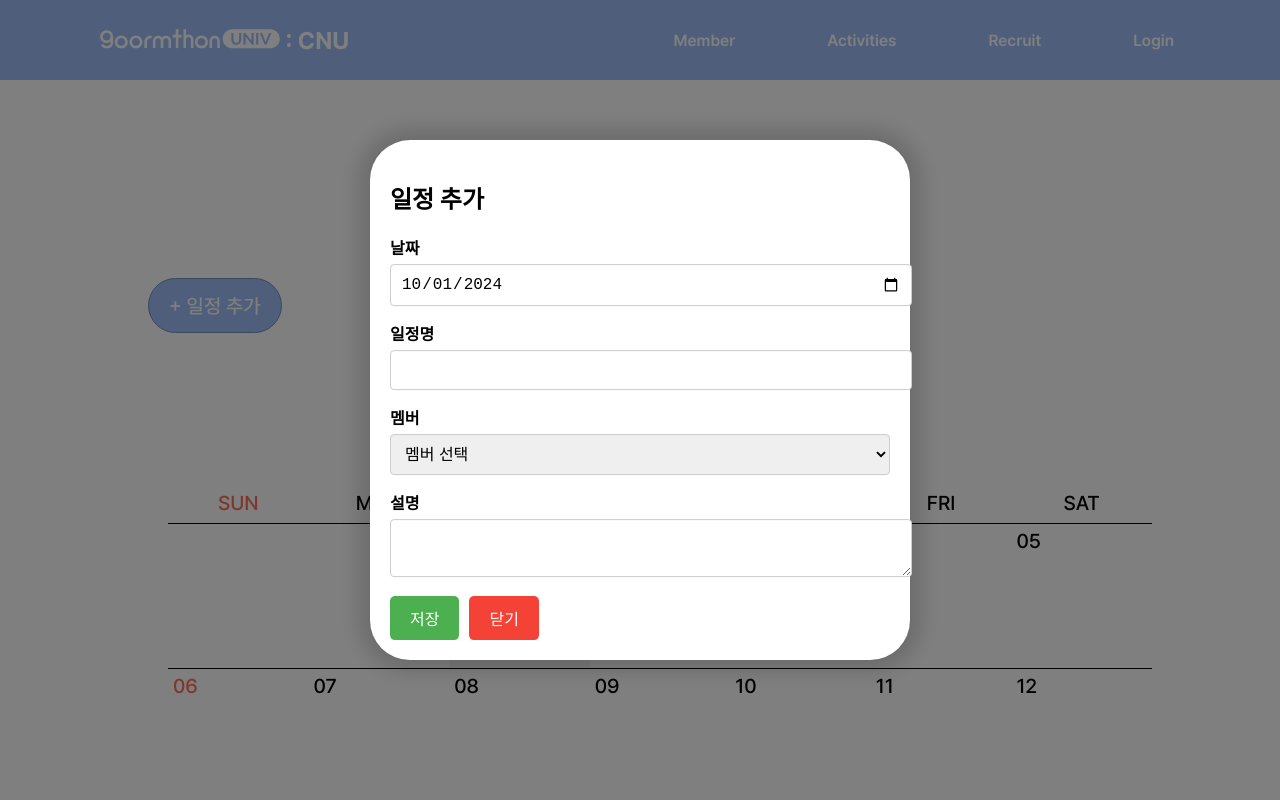
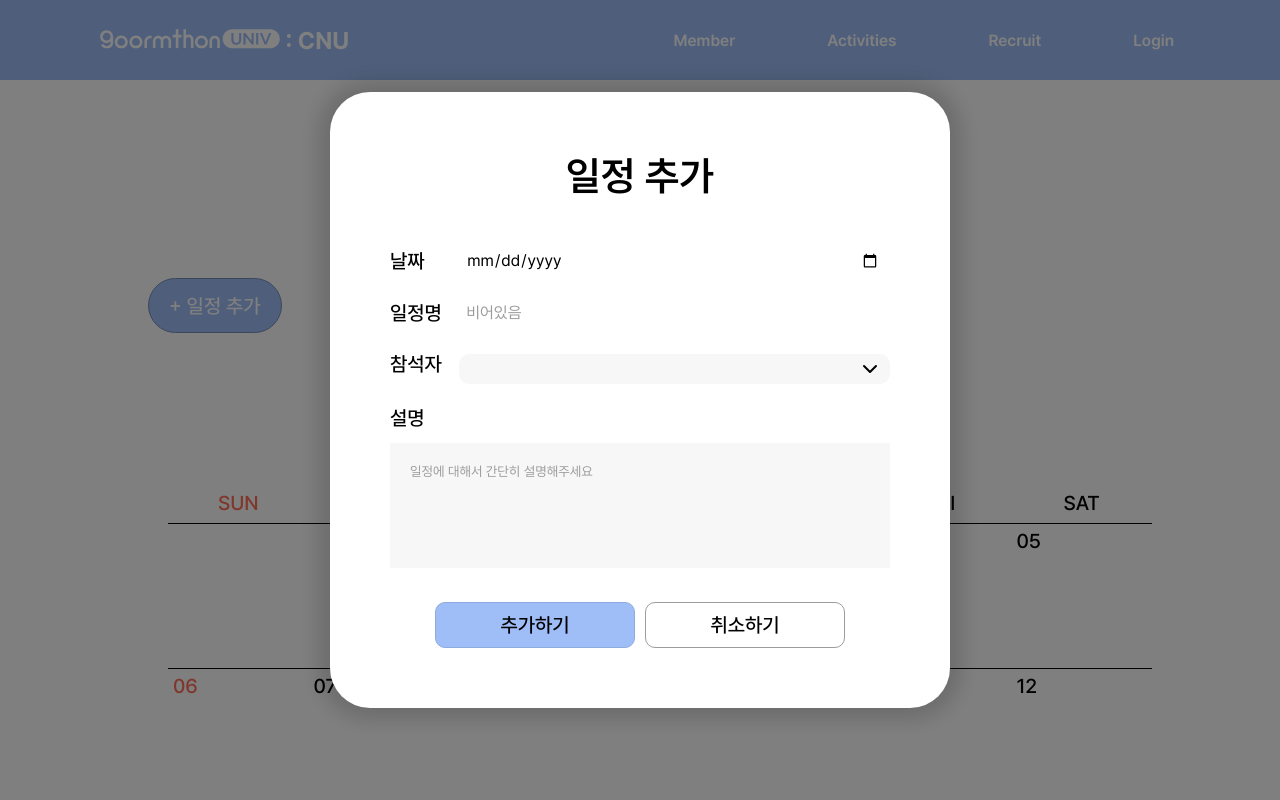
Before and after one commit to 9oormthonUNIV-JNU/B_FE, a React (Vite) app in the folder 9oormthonUNIV_JNU/: page /admin in a window 1280 px wide. Both pictures are taken after a click on the button "+ 일정 추가". Shown: the top 800 px of the page. Built offline with nearby package versions, Linux system fonts and the light colour scheme; the HTML template or start-up script is replaced by a standard one.

Commit message:
fix: CustomModal 와이어프레임 수정

```diff
--- a/9oormthonUNIV_JNU/src/components/admin/atoms/CustomModal.tsx
+++ /dev/null
@@ -1,166 +0,0 @@
-import React from "react";
-import Modal from "react-modal";
-import styled from "styled-components";
-
-const ModalWrapper = styled(Modal)`
-  position: absolute;
-  top: 50%;
-  left: 50%;
-  right: auto;
-  bottom: auto;
-  margin-right: -50%;
-  transform: translate(-50%, -50%);
-  background-color: white;
-  padding: 20px;
-  border-radius: 40px;
-  max-width: 500px;
-  width: 100%;
-  box-shadow: 0px 0px 20px 12px rgba(0, 0, 0, 0.15);
-  z-index: 1001; /* 모달 자체에 높은 z-index를 설정 */
-`;
-
-const SaveButton = styled.button`
-  background-color: #4caf50;
-  color: white;
-  font-size: 1rem;
-  padding: 10px 20px;
-  border: none;
-  border-radius: 5px;
-  cursor: pointer;
-`;
-
-const CloseButton = styled.button`
-  background-color: #f44336;
-  color: white;
-  font-size: 1rem;
-  padding: 10px 20px;
-  border: none;
-  border-radius: 5px;
-  cursor: pointer;
-  margin-left: 10px;
-`;
-
-const InputField = styled.div`
-  margin-bottom: 15px;
-
-  label {
-    font-size: 1rem;
-    font-weight: bold;
-  }
-
-  input,
-  select,
-  textarea {
-    width: 100%;
-    padding: 10px;
-    margin-top: 5px;
-    border: 1px solid #ccc;
-    border-radius: 4px;
-    font-size: 1rem;
-  }
-`;
-
-type Schedule = {
-  date: Date;
-  name: string;
-  member: string;
-  description: string;
-};
-
-type CustomModalProps = {
-  isOpen: boolean;
-  onRequestClose: () => void;
-  onSave: () => void;
-  form: Schedule;
-  handleChange: (
-    e: React.ChangeEvent<
-      HTMLInputElement | HTMLTextAreaElement | HTMLSelectElement
-    >
-  ) => void;
-};
-
-const CustomModal: React.FC<CustomModalProps> = ({
-  isOpen,
-  onRequestClose,
-  onSave,
-  form,
-  handleChange,
-}) => {
-  // 날짜를 문자열에서 Date 객체로 변환
-  const handleDateChange = (e: React.ChangeEvent<HTMLInputElement>) => {
-    const newDate = new Date(e.target.value);
-    handleChange({
-      ...e,
-      target: {
-        ...e.target,
-        value: newDate.toISOString(), // 여기서 Date 객체를 다시 문자열로 변환하여 처리
-      } as HTMLInputElement, // HTMLInputElement로 캐스팅
-    });
-  };
-
-  return (
-    <ModalWrapper
-      isOpen={isOpen}
-      onRequestClose={onRequestClose}
-      overlayClassName="modal-overlay" /* 오버레이에 클래스를 지정 */
-    >
-      <h2>일정 추가</h2>
-      <InputField>
-        <label>날짜</label>
-        <input
-          type="date"
-          name="date"
-          value={form.date.toISOString().split("T")[0]} // yyyy-mm-dd 형식으로 변환
-          onChange={handleDateChange} // 날짜 변경 이벤트를 따로 처리
-        />
-      </InputField>
-      <InputField>
-        <label>일정명</label>
-        <input
-          type="text"
-          name="name"
-          value={form.name}
-          onChange={handleChange}
-        />
-      </InputField>
-      <InputField>
-        <label>멤버</label>
-        <select name="member" value={form.member} onChange={handleChange}>
-          <option value="">멤버 선택</option>
-          <option value="멤버1">멤버1</option>
-          <option value="멤버2">멤버2</option>
-          <option value="멤버3">멤버3</option>
-        </select>
-      </InputField>
-      <InputField>
-        <label>설명</label>
-        <textarea
-          name="description"
-          value={form.description}
-          onChange={handleChange}
-        />
-      </InputField>
-      <div>
-        <SaveButton onClick={onSave}>저장</SaveButton>
-        <CloseButton onClick={onRequestClose}>닫기</CloseButton>
-      </div>
-
-      {/* 오버레이 스타일 */}
-      <style>
-        {`
-          .modal-overlay {
-            position: fixed;
-            top: 0;
-            left: 0;
-            right: 0;
-            bottom: 0;
-            background-color: rgba(0, 0, 0, 0.5);  /* 배경을 반투명 검정으로 설정 */
-            z-index: 1000; /* 모달보다 낮은 z-index를 설정 */
-          }
-        `}
-      </style>
-    </ModalWrapper>
-  );
-};
-
-export default CustomModal;
--- /dev/null
+++ b/9oormthonUNIV_JNU/src/components/admin/molecules/CustomModal.tsx
@@ -0,0 +1,214 @@
+import React from "react";
+import Modal from "react-modal";
+import styled from "styled-components";
+import CustomText from "../../common/atoms/CustomText";
+import DropdownButton from "../../common/atoms/DropdownButton";
+import CustomButton from "../../common/atoms/CustomButton";
+
+const ModalWrapper = styled(Modal)`
+  display: flex;
+  flex-direction: column;
+  position: absolute;
+  align-items: center;
+  justify-content: center;
+  top: 50%;
+  left: 50%;
+  right: auto;
+  bottom: auto;
+  margin-right: -50%;
+  transform: translate(-50%, -50%);
+  background-color: white;
+  padding: 60px;
+  border-radius: 40px;
+  max-width: 500px;
+  width: 100%;
+  box-shadow: 0px 0px 20px 12px rgba(0, 0, 0, 0.15);
+  z-index: 1001;
+
+  .modal_type {
+    margin-bottom: 40px;
+  }
+
+  .modal_form {
+    display: flex;
+    flex-direction: column;
+    width: 100%;
+    gap: 12px;
+  }
+
+  .modal_button {
+    display: flex;
+    flex: row;
+    justify-content: center;
+    gap: 10px;
+  }
+`;
+
+const InputField = styled.div`
+  display: flex;
+  align-items: center;
+  justify-content: center;
+
+  .modal_description {
+    width: 100%;
+    display: flex;
+    flex-direction: column;
+    gap: 8px;
+    margin: 10px 0px 30px;
+  }
+
+  .modal_label {
+    width: 80px;
+  }
+
+  input[type="date"],
+  input[type="text"],
+  input[type="textarea"] {
+    font-family: "Pretendard";
+    font-size: 16px;
+    padding: 10px;
+    border: none;
+    width: 100%;
+  }
+
+  input[type="date"] {
+    cursor: pointer;
+  }
+
+  input::placeholder,
+  textarea::placeholder {
+    font-family: "Pretendard";
+    color: #9c9c9c;
+  }
+
+  textarea {
+    width: 100%;
+    padding: 20px;
+    box-sizing: border-box;
+    height: 125px;
+    margin-top: 5px;
+    border: none;
+    background-color: #f7f7f7;
+    resize: none;
+  }
+`;
+
+type Schedule = {
+  date: string;
+  name: string;
+  member: string;
+  description: string;
+};
+
+type CustomModalProps = {
+  isOpen: boolean;
+  onRequestClose: () => void;
+  onSave: () => void;
+  modalForm: Schedule;
+  handleModalChange: (
+    e: React.ChangeEvent<
+      HTMLInputElement | HTMLSelectElement | HTMLTextAreaElement
+    >
+  ) => void;
+};
+
+const CustomModal: React.FC<CustomModalProps> = ({
+  isOpen,
+  onRequestClose,
+  onSave,
+  modalForm,
+  handleModalChange,
+}) => {
+  return (
+    <ModalWrapper
+      isOpen={isOpen}
+      onRequestClose={onRequestClose}
+      overlayClassName="modal-overlay"
+    >
+      <div className="modal_type">
+        <CustomText textStyle="h2">일정 추가</CustomText>
+      </div>
+      <div className="modal_form">
+        <InputField>
+          <div className="modal_label">
+            <CustomText textStyle="b3">날짜</CustomText>
+          </div>
+          <input
+            className="modal_date"
+            type="date"
+            name="date"
+            value={modalForm.date}
+            onChange={handleModalChange}
+          />
+        </InputField>
+        <InputField>
+          <div className="modal_label">
+            <CustomText textStyle="b3">일정명</CustomText>
+          </div>
+          <input
+            type="text"
+            name="name"
+            placeholder="비어있음"
+            value={modalForm.name}
+            onChange={handleModalChange}
+          />
+        </InputField>
+        <InputField>
+          <div className="modal_label">
+            <CustomText textStyle="b3">참석자</CustomText>
+          </div>
+          <DropdownButton
+            form={true}
+            options={["최지원", "최지원", "최지원"]}
+          />
+        </InputField>
+        <InputField>
+          <div className="modal_description">
+            <div className="modal_label">
+              <CustomText textStyle="b3">설명</CustomText>
+            </div>
+            <div>
+              <textarea
+                placeholder="일정에 대해서 간단히 설명해주세요"
+                name="description"
+                value={modalForm.description}
+                onChange={handleModalChange}
+              />
+            </div>
+          </div>
+        </InputField>
+      </div>
+      <div className="modal_button">
+        <CustomButton onClick={onSave} radius={10} width={200} height={46}>
+          추가하기
+        </CustomButton>
+        <CustomButton
+          onClick={onRequestClose}
+          radius={10}
+          width={200}
+          height={46}
+          bgColor="white"
+          borderColor="#9C9C9C"
+        >
+          취소하기
+        </CustomButton>
+      </div>
+
+      <style>
+        {`
+          .modal-overlay {
+            position: fixed;
+            top: 0;
+            left: 0;
+            right: 0;
+            bottom: 0;
+            background-color: rgba(0, 0, 0, 0.5);
+            z-index: 1000;
+          }
+        `}
+      </style>
+    </ModalWrapper>
+  );
+};
+
+export default CustomModal;
--- a/9oormthonUNIV_JNU/src/components/admin/organisms/AdminCalendar.tsx
+++ b/9oormthonUNIV_JNU/src/components/admin/organisms/AdminCalendar.tsx
@@ -1,6 +1,6 @@
 import { useState } from "react";
 import CustomCalendar from "../../general/molecules/CustomCalendar";
-import CustomModal from "../atoms/CustomModal";
+import CustomModal from "../molecules/CustomModal";
 import styled from "styled-components";
 import LabelButton from "../../common/atoms/LabelButton";
 
@@ -16,7 +16,7 @@ const MonthNavigation = styled.div`
 `;
 
 type Schedule = {
-  date: Date;
+  date: string;
   name: string;
   member: string;
   description: string;
@@ -25,9 +25,10 @@ type Schedule = {
 const AdminCalendar = () => {
   const [modalIsOpen, setModalIsOpen] = useState(false);
   const [schedules, setSchedules] = useState<Schedule[]>([]);
+  const [isButtonActive, setIsButtonActive] = useState(false); // isActive 상태 추가
 
-  const [form, setForm] = useState<Schedule>({
-    date: new Date(),
+  const [modalForm, setModalForm] = useState<Schedule>({
+    date: "",
     name: "",
     member: "",
     description: "",
@@ -35,27 +36,28 @@ const AdminCalendar = () => {
 
   const handleOpenModal = () => {
     setModalIsOpen(true);
+    setIsButtonActive(true); // 버튼 클릭 시 isActive 상태를 true로 설정
   };
 
   const handleCloseModal = () => {
     setModalIsOpen(false);
-    setForm({ date: new Date(), name: "", member: "", description: "" });
+    setModalForm({ date: "", name: "", member: "", description: "" });
+    setIsButtonActive(false); // 모달 닫을 때 isActive 상태를 false로 설정
   };
 
-  // 이벤트 핸들러에서 정확한 타입을 명시
-  const handleChange = (
+  const handleModalChange = (
     e: React.ChangeEvent<
       HTMLInputElement | HTMLTextAreaElement | HTMLSelectElement
     >
   ) => {
-    setForm({
-      ...form,
+    setModalForm({
+      ...modalForm,
       [e.target.name]: e.target.value,
     });
   };
 
   const handleSave = () => {
-    setSchedules([...schedules, form]);
+    setSchedules([...schedules, modalForm]);
     handleCloseModal();
   };
 
@@ -63,8 +65,8 @@ const AdminCalendar = () => {
     <AdminCalendarWrapper>
       <MonthNavigation>
         <LabelButton
-          isActive={true}
           label="+ 일정 추가"
+          isActive={isButtonActive} // isActive 상태 전달
           onClick={handleOpenModal}
         />
       </MonthNavigation>
@@ -77,8 +79,8 @@ const AdminCalendar = () => {
         isOpen={modalIsOpen}
         onRequestClose={handleCloseModal}
         onSave={handleSave}
-        form={form}
-        handleChange={handleChange}
+        modalForm={modalForm} // 'modalForm' 전달
+        handleModalChange={handleModalChange} // 'handleModalChange' 전달
       />
     </AdminCalendarWrapper>
   );
--- a/9oormthonUNIV_JNU/src/components/common/atoms/CustomButton.tsx
+++ b/9oormthonUNIV_JNU/src/components/common/atoms/CustomButton.tsx
@@ -43,7 +43,7 @@ const CustomButton: React.FC<ButtonProps & { children: React.ReactNode }> = ({
       height={height}
       onClick={onClick}
     >
-      <CustomText textStyle={textStyle} color={textColor}>
+      <CustomText onClick={() => {}} textStyle={textStyle} color={textColor}>
         {children}
       </CustomText>
     </StyledButton>
--- a/9oormthonUNIV_JNU/src/components/common/atoms/DropdownButton.tsx
+++ b/9oormthonUNIV_JNU/src/components/common/atoms/DropdownButton.tsx
@@ -1,13 +1,15 @@
 import styled from "styled-components";
-import { useState, useRef, useEffect } from "react";
+import React, { useState, useRef, useEffect } from "react";
 import CustomText from "./CustomText";
 import icon_down from "../../../assets/images/icon_down.svg";
 
 type DropdownButtonProps = {
-  label: string;
+  label?: string;
   options: string[];
   value?: string;
   onChange?: (selected: string) => void;
+  style?: React.CSSProperties;
+  form?: boolean;
 };
 
 const DropdownContainer = styled.div`
@@ -22,12 +24,13 @@ const DropdownContainer = styled.div`
   }
 `;
 
-const StyledDropdownButton = styled.button`
-  border-radius: 20px;
-  border: 1px solid #e5e5e5;
+// form 속성에 따라 스타일을 다르게 적용
+const StyledDropdownButton = styled.button<{ form?: boolean }>`
+  border-radius: ${({ form }) => (form ? "10px" : "20px")};
+  border: ${({ form }) => (form ? "none" : "1px solid #e5e5e5")};
   background-color: #f7f7f7;
-  height: 64px;
-  padding: 20px 30px;
+  height: ${({ form }) => (form ? "30px" : "64px")};
+  padding: ${({ form }) => (form ? "4px 8px" : "20px 30px")};
   box-sizing: border-box;
   width: 100%;
   display: flex;
@@ -48,7 +51,8 @@ const StyledDropdownButton = styled.button`
 
   &:focus {
     outline: none;
-    box-shadow: 0 0 0 1px rgba(159, 190, 247, 0.5);
+    box-shadow: ${({ form }) =>
+      form ? "none" : " 0 0 0 1px rgba(159, 190, 247, 0.5);"};
   }
 `;
 
@@ -65,8 +69,9 @@ const DropdownMenu = styled.div<{ width: string }>`
   z-index: 1;
 `;
 
-const DropdownItem = styled.div`
-  padding: 10px 15px;
+const DropdownItem = styled.div<{ form: boolean }>`
+  height: ${({ form }) => (form ? "30px" : "64px")};
+  padding: ${({ form }) => (form ? "4px 8px" : "20px 30px")};
   cursor: pointer;
   border-radius: 10px;
 
@@ -80,6 +85,8 @@ const DropdownButton: React.FC<DropdownButtonProps> = ({
   options,
   value,
   onChange,
+  style,
+  form = false,
 }) => {
   const [isOpen, setIsOpen] = useState(false);
   const [selectedOption, setSelectedOption] = useState(value || label);
@@ -132,7 +139,12 @@ const DropdownButton: React.FC<DropdownButtonProps> = ({
       <div className="dropdown_label">
         {label && <CustomText textStyle="b3">{label}</CustomText>}
       </div>
-      <StyledDropdownButton ref={buttonRef} onClick={toggleDropdown}>
+      <StyledDropdownButton
+        style={style}
+        ref={buttonRef}
+        onClick={toggleDropdown}
+        form={form}
+      >
         <CustomText textStyle="b3" color="#797979">
           {selectedOption}
         </CustomText>
@@ -142,6 +154,7 @@ const DropdownButton: React.FC<DropdownButtonProps> = ({
         <DropdownMenu ref={dropdownRef} width={dropdownWidth}>
           {options.map((option) => (
             <DropdownItem
+              form={form}
               key={option}
               onClick={() => handleOptionClick(option)}
             >
--- a/9oormthonUNIV_JNU/src/components/common/atoms/LabelButton.tsx
+++ b/9oormthonUNIV_JNU/src/components/common/atoms/LabelButton.tsx
@@ -15,13 +15,13 @@ const LabelButtonContainer = styled.button<{ isActive: boolean }>`
 
 type LabelButtonProps = {
   label: string;
-  isActive: boolean;
+  isActive?: boolean;
   onClick: () => void;
 };
 
 const LabelButton: React.FC<LabelButtonProps> = ({
   label,
-  isActive,
+  isActive = false,
   onClick,
 }) => {
   return (
```
